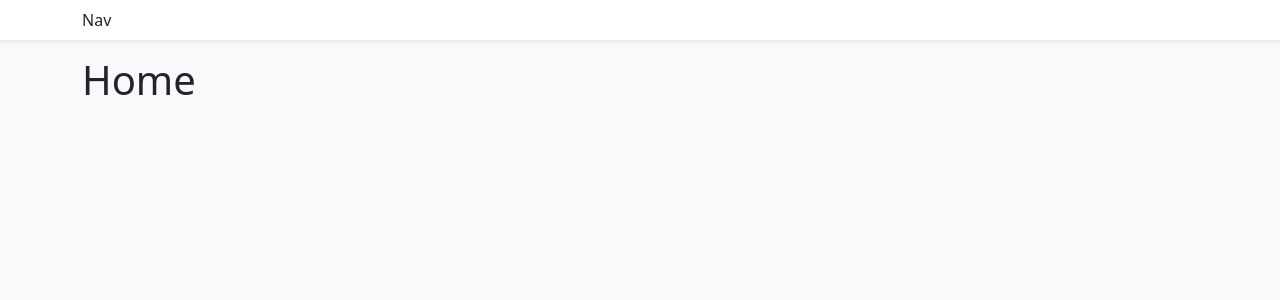
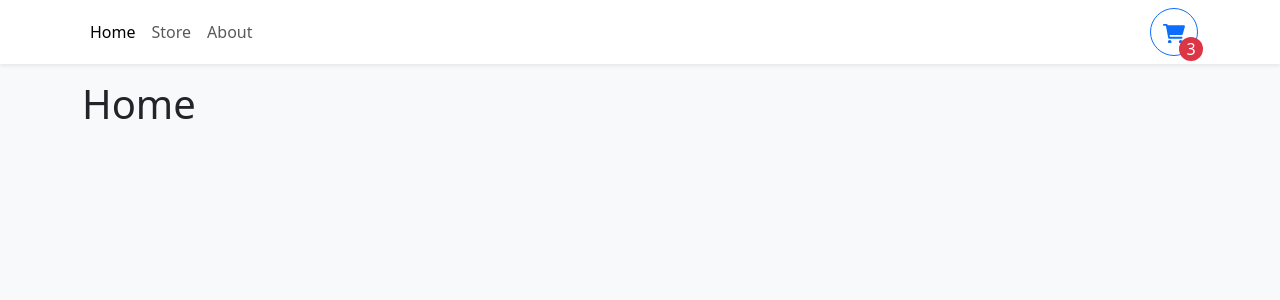
Before and after one commit to halleluyahadesuyi/ecommerce-store-shopping-cart, a React (Vite) app: page / in a window 1280 px wide. Shown: the top 300 px of the page. Built offline with nearby package versions, Linux system fonts and the light colour scheme.

Commit message:
add shopping cart; include placeholder number for items

```diff
--- a/src/components/Navbar.tsx
+++ b/src/components/Navbar.tsx
@@ -1,9 +1,49 @@
-import { Container, Navbar as NavbarBs } from "react-bootstrap"
+import { Button, Container, Nav, Navbar as NavbarBs } from "react-bootstrap"
+import { NavLink } from "react-router-dom"
 
 export function Navbar() {
     return (
-        <NavbarBs className="bg-white shadow-sm mb-3">
-            <Container>Nav</Container>
+        <NavbarBs sticky="top" className="bg-white shadow-sm mb-3">
+            <Container>
+                <Nav className="me-auto">
+                    <Nav.Link to="/" as={NavLink}>
+                        Home
+                    </Nav.Link>
+                    <Nav.Link to="/store" as={NavLink}>
+                        Store
+                    </Nav.Link>
+                    <Nav.Link to="/about" as={NavLink}>
+                        About
+                    </Nav.Link>
+                </Nav>
+
+                <Button
+                    style={{ width: "3rem", height: "3rem", position: "relative" }}
+                    variant="outline-primary" className="rounded-circle"
+                >
+                    <svg
+                        xmlns="http://www.w3.org/2000/svg"
+                        viewBox="0 0 576 512"
+                        fill="currentColor"
+                    >
+                        <path d="M96 0C107.5 0 117.4 8.19 119.6 19.51L121.1 32H541.8C562.1 32 578.3 52.25 572.6 72.66L518.6 264.7C514.7 278.5 502.1 288 487.8 288H170.7L179.9 336H488C501.3 336 512 346.7 512 360C512 373.3 501.3 384 488 384H159.1C148.5 384 138.6 375.8 136.4 364.5L76.14 48H24C10.75 48 0 37.25 0 24C0 10.75 10.75 0 24 0H96zM128 464C128 437.5 149.5 416 176 416C202.5 416 224 437.5 224 464C224 490.5 202.5 512 176 512C149.5 512 128 490.5 128 464zM512 464C512 490.5 490.5 512 464 512C437.5 512 416 490.5 416 464C416 437.5 437.5 416 464 416C490.5 416 512 437.5 512 464z" />
+                    </svg>
+                    <div
+                        className="rounded-circle bg-danger d-flex justify-content-center align-items-center"
+                        style={{
+                            color: "white",
+                            width: "1.5rem",
+                            height: "1.5rem",
+                            position: "absolute",
+                            bottom: 0,
+                            right: 0,
+                            transform: "translate(25%, 25%)"
+                        }}
+                    >
+                        3
+                    </div>
+                </Button>
+            </Container>
         </NavbarBs>
     )
 }
```
